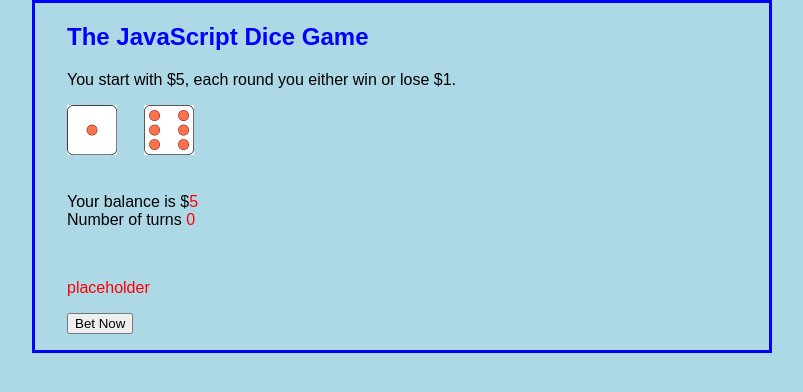
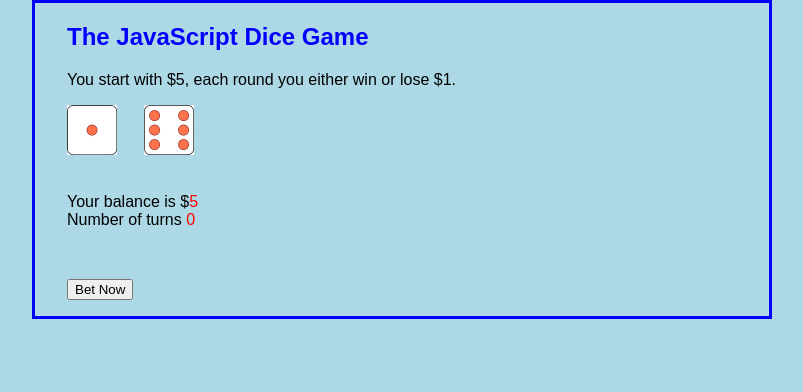
Before and after one commit to SeanNewman22/DiceGame219, a plain HTML site: page index.html in a window 1280 px wide. Shown: the whole page, without its empty margins (238-1041 px from the left). Drawn offline with Linux system fonts and the light colour scheme.

Commit message:
Edited out code
Implemented patrick's code into js file

```diff
--- a/index.html
+++ b/index.html
@@ -21,7 +21,7 @@
     </p>
     <br />
     <p>
-        <span id="status">placeholder</span>
+        <span id="status"></span>
     </p>
     <button id="ButtonBet" type="button" onclick="buttonClicked()">Bet Now</button>  <br />
     <script src="index.js"></script>
--- a/index.js
+++ b/index.js
@@ -1,4 +1,6 @@
+/*
 
+//Sean's code
 var buttonBet = document.getElementById("ButtonBet");
 
 var image1 = document.getElementById("image1");
@@ -90,8 +92,12 @@ function Lose(){
         buttonBet.style.display = "block";
     }
 }
+*/
+
 
 //Patrick's code
+
+//We decided to go with Patrick's js code this week because Sean couldn't manage to get the status message to change and Patrick's code was a bit more cleaner and used ES6 in it
     let status = document.getElementById("status");
     let turnsTaken = document.getElementById("turnCount");
     turnsTaken.innerHTML = 0;
```
